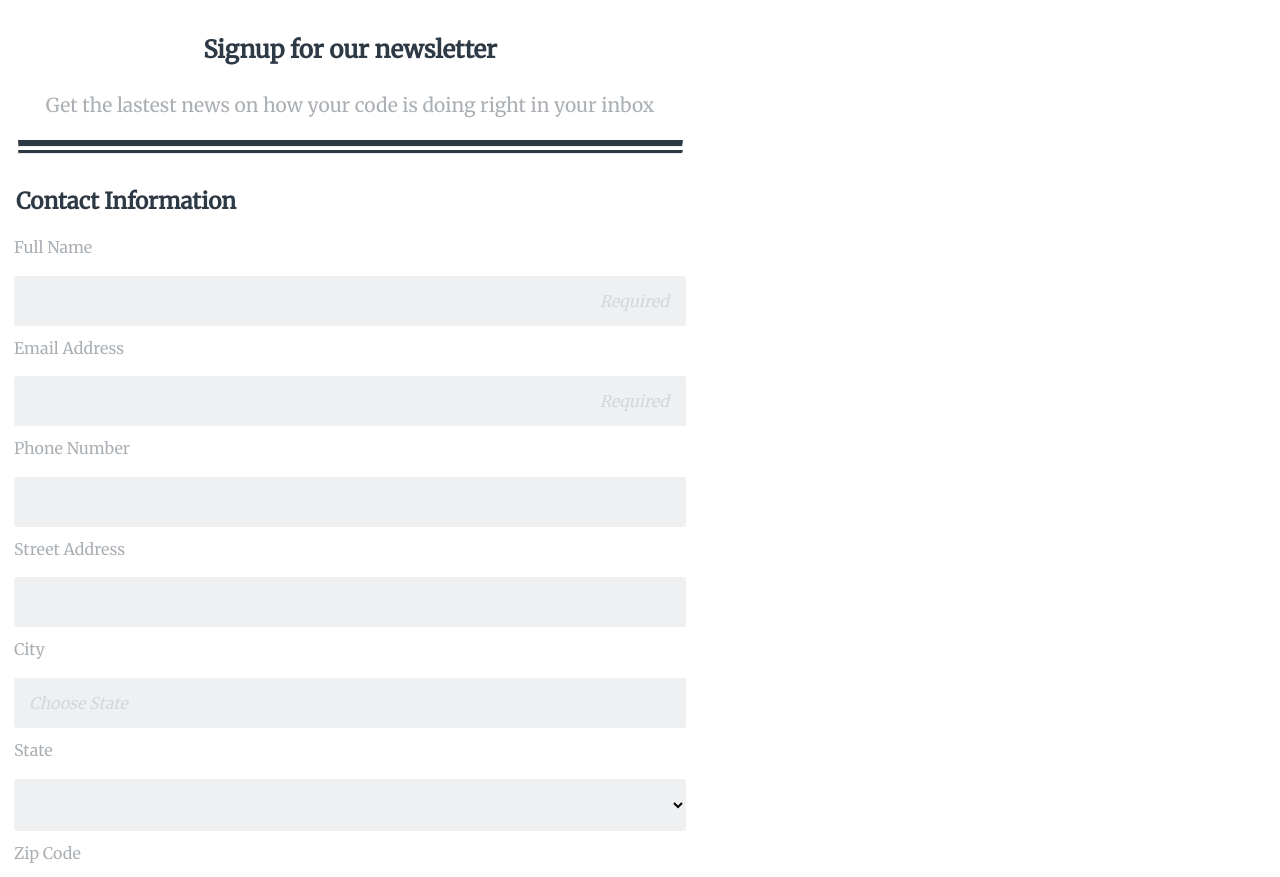
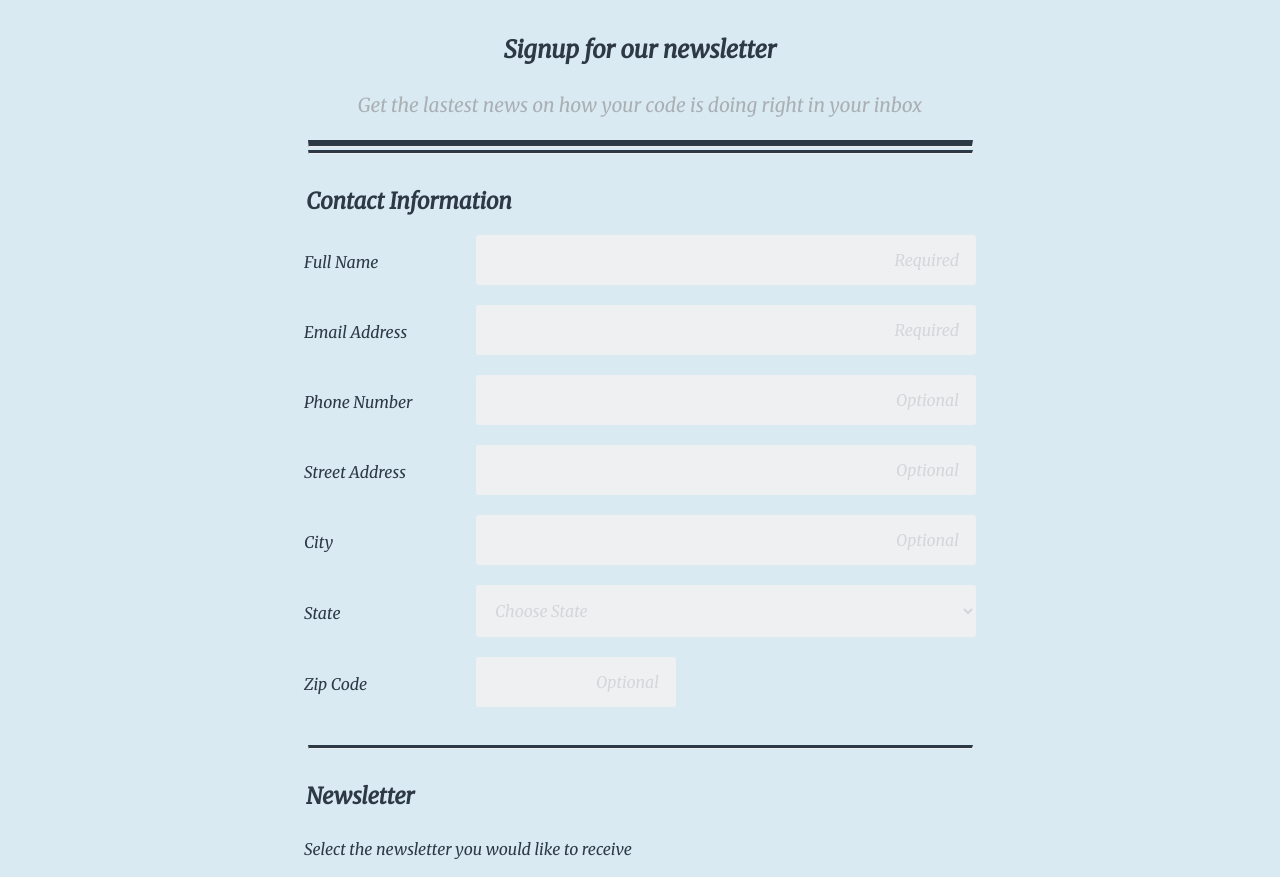
Before and after one commit to Simonpham94/Techdegree-project-3, a plain HTML site: page index.html in a window 1280 px wide. Shown: the part 107-984 px from the top of the page. Drawn offline with Linux system fonts and the light colour scheme.

Commit message:
new changes

```diff
--- a/css/styles.css
+++ b/css/styles.css
@@ -3,7 +3,7 @@
 ==================================== */
 
 *{
-    font-family: Merriweather, sans-serif;
+    font-family: 'Merriweather', serif;
     box-sizing: border-box;
 }
 
@@ -12,13 +12,15 @@
 }
 
 body{
-    margin: 0 auto;
     color: #AAAFB4;
     line-height: 1.6;
+    margin: 0;
+    background-color: rgba(161, 203, 223, 0.4);
 }
 
-body :not(h1){
+.container{
     max-width: 700px;
+    margin: 0 auto;
 }
 
 h1{
@@ -48,6 +50,7 @@ legend{
     font-weight: bolder;
     color: #2D3945;
 }
+
 
 /* === Contact Information === */
 .contact_info input,
@@ -83,17 +86,26 @@ select:focus{
     outline: #46698B solid 2px;
 }
 
-#name::placeholder,
-#email::placeholder,
-#city::placeholder {
-    color: #D4D6D9;
-    font-style: italic;
+
+select:focus{
+    transition: 1.5s ease-in-out;
+    background-color: rgb(45, 57, 69, 0.3);
 }
 
 #name::placeholder,
-#email::placeholder{
+#email::placeholder,
+#address::placeholder,
+#phone::placeholder,
+#city::placeholder,
+#zip::placeholder{
+    color: #D4D6D9;
+    font-style: italic;
     text-align: right;
     padding-right: 15px;
+}
+
+select{
+    color:  #D4D6D9;
 }
 
 .button{
@@ -107,6 +119,7 @@ select:focus{
     font-weight: bold;
     margin: 0 auto;
     display: block;
+    background-color: rgb(73,106, 142,0.9)
 }
 
 footer{
@@ -187,9 +200,38 @@ Media Queries
 
 @media (min-width: 768px){
 
-    .input{
-        display: inline;
+    body {
+        color: #2D3945;
+    }
+
+    .main_footer{
+        color:  #AAAFB4;
+    }
+
+    .flex{
+        display: flex;
+        flex-direction: row;
+        justify-content: space-between;
+        align-items: center;
 
     }
 
+
+    .contact_info input,
+    select{
+        width: 500px;
+        margin-bottom: 20px;
+    }
+
+    #zip{
+        width: 200px;
+        margin-right: 300px;
+
+    }
+
+    .button{
+        width: 96%;
+    }
+
+
 }
--- a/index.html
+++ b/index.html
@@ -4,11 +4,12 @@
     <meta charset="UTF-8">
     <meta name="viewport" content="width=device-width, initial-scale=1.0">
     <link rel="stylesheet" href="css/styles.css"  >
-    <link href='https://fonts.googleapis.com/css?family=Merriweather' rel='stylesheet' type='text/css'>
+    <link href="https://fonts.googleapis.com/css2?family=Merriweather:ital@1&display=swap" rel="stylesheet">
     <title>The Code Review</title>
 </head>
 <body>
     <h1>THE CODE REVIEW</h1>
+    <div class="container">
         <div class="intro">
             <h2>Signup for our newsletter</h2>
             <p>Get the lastest news on how your code is doing right in your inbox</p>
@@ -19,28 +20,43 @@
             <fieldset class="contact_info">
                 <legend>Contact Information</legend>
 
-        <div class="input">
+                <div class="flex">
                     <label for="name">Full Name</label>
-            <input type="text" id="name" name="user_name" placeholder="Required">
+                    <input type="text" id="name" name="user_name" placeholder="Required" required>
                 </div>
 
+                <div class="flex">
                     <label for="email">Email Address</label>
-            <input type="email" id="email" name="user_email" placeholder="Required">
+                    <input type="email" id="email" name="user_email" placeholder="Required" required>
+                </div>
 
+                <div class="flex">
                     <label for="phone">Phone Number</label>
-            <input type="tel" id="phone" name="user_phone_number">
+                    <input type="tel" id="phone" name="user_phone_number" placeholder="Optional">
+                </div>
 
+                <div class="flex">
                     <label for="address">Street Address</label>
-            <input type="text" id="address" name="user_address">
+                    <input type="text" id="address" name="user_address" placeholder="Optional">
+                </div>
 
+                <div class="flex">
                     <label for="city">City</label>
-            <input type="text" id="city" name="user_city" placeholder="Choose State">
+                    <input type="text" id="city" name="user_city" placeholder="Optional">
+                </div>
 
+                <div class="flex">
                     <label for="state">State</label>
-            <select id="state" name="user_state"></select>
+                    <select id="state" name="user_state">
+                        <option value="" hidden>Choose State</option>
 
+                    </select>
+                </div>
+
+                <div class="flex">
                     <label for="zip">Zip Code</label>
-            <input type="text" id="zip" name="user_zip_code">
+                    <input type="text" id="zip" name="user_zip_code" placeholder="Optional">
+                </div>
             </fieldset>
 
             <hr class="second">
@@ -69,20 +85,16 @@
 
                     <textarea id="other_topics" name="other_topics"></textarea>
                 </div>
-
-
             </fieldset>
 
             <button class="button" type="submit">Sign Up</button>
 
         </form>
-
-     <footer>
+    </div>
+        <footer class="main_footer">
             <p>Copyright The Code Review</p>
         </footer>
 
 
-
-
 </body>
 </html>
```
Lines whose indentation alone changed are shown as unchanged.
